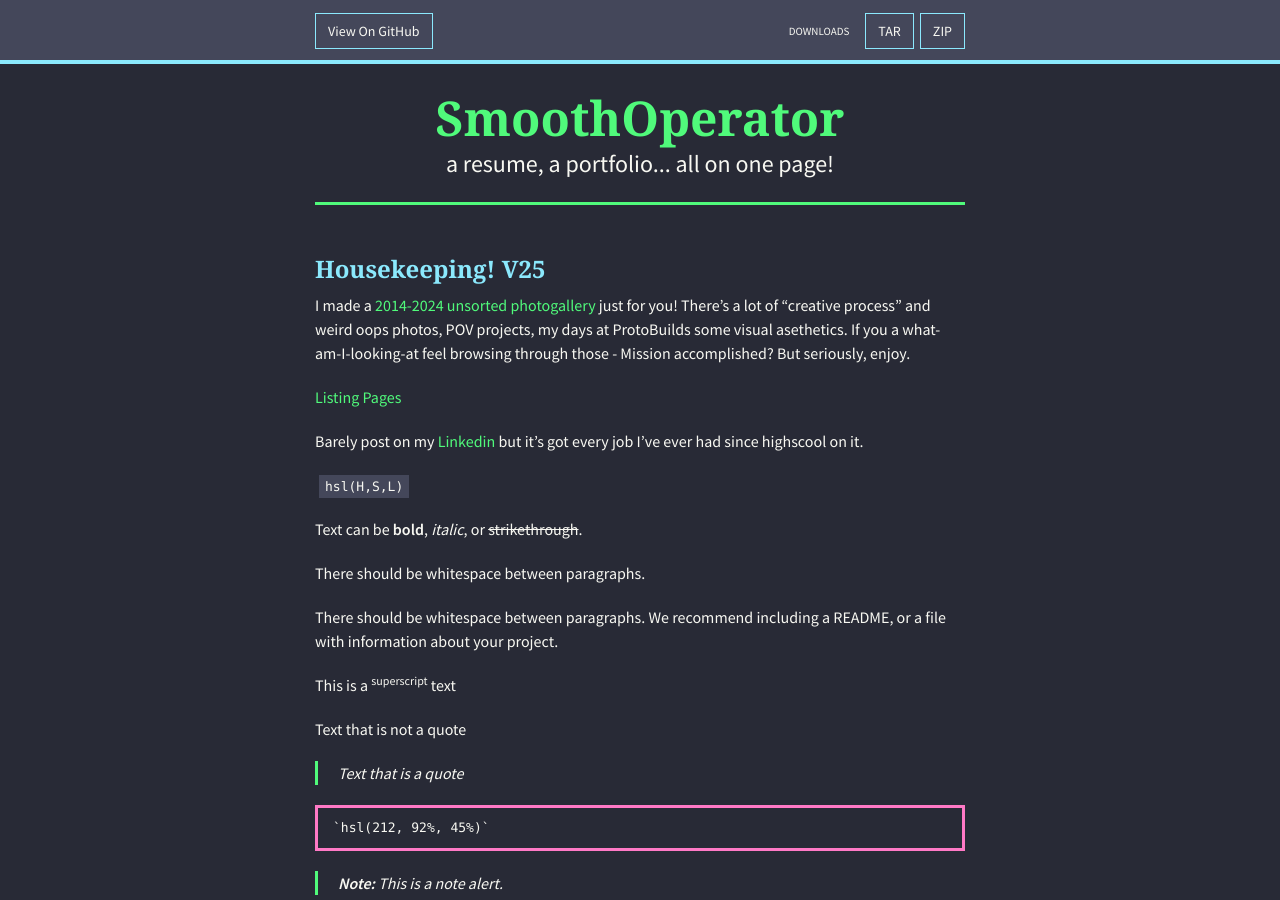
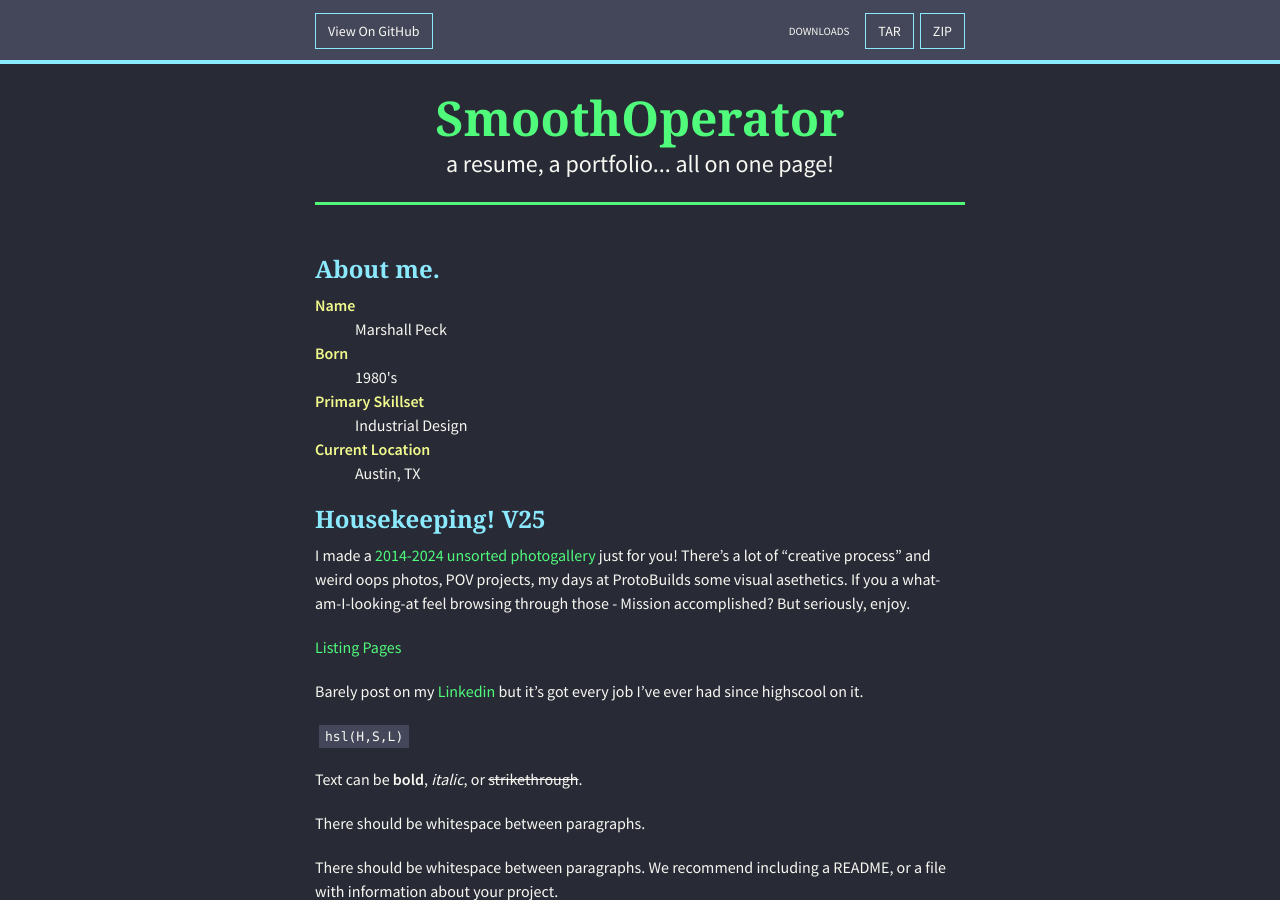
Before and after one commit to SmoothOperator/smoothoperator.github.io, a Jekyll site: the page built from index.md, in a window 1280 px wide and 900 px high. Built offline with Jekyll 4.4.1, drawn with Linux system fonts in a browser that asks for light colours; nearby versions of some CDN libraries; our own code applies the rules of GitHub Pages for plain Markdown files.

Commit message:
Update index.md

```diff
--- a/index.md
+++ b/index.md
@@ -1,6 +1,19 @@
 ---
 layout: default
 ---
+
+### About me.
+
+<dl>
+<dt>Name</dt>
+<dd>Marshall Peck</dd>
+<dt>Born</dt>
+<dd>1980's</dd>
+<dt>Primary Skillset</dt>
+<dd>Industrial Design</dd>
+<dt>Current Location</dt>
+<dd>Austin, TX</dd>
+</dl>
 
 ### Housekeeping! V25
 I made a [2014-2024 unsorted photogallery]([samples/listings-page](https://photos.app.goo.gl/z1X7arV6D6iKYqBN8)) just for you!
```
